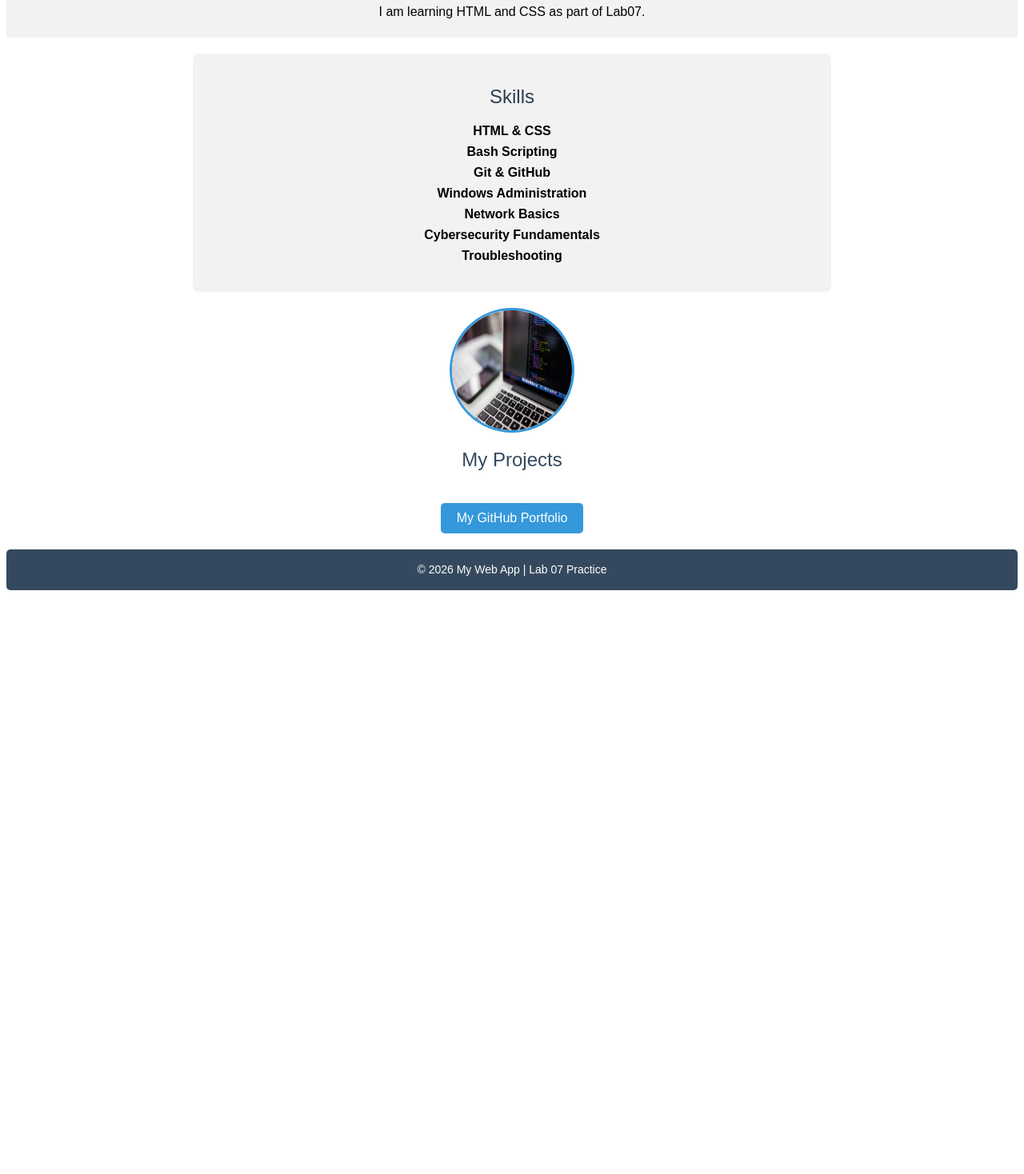
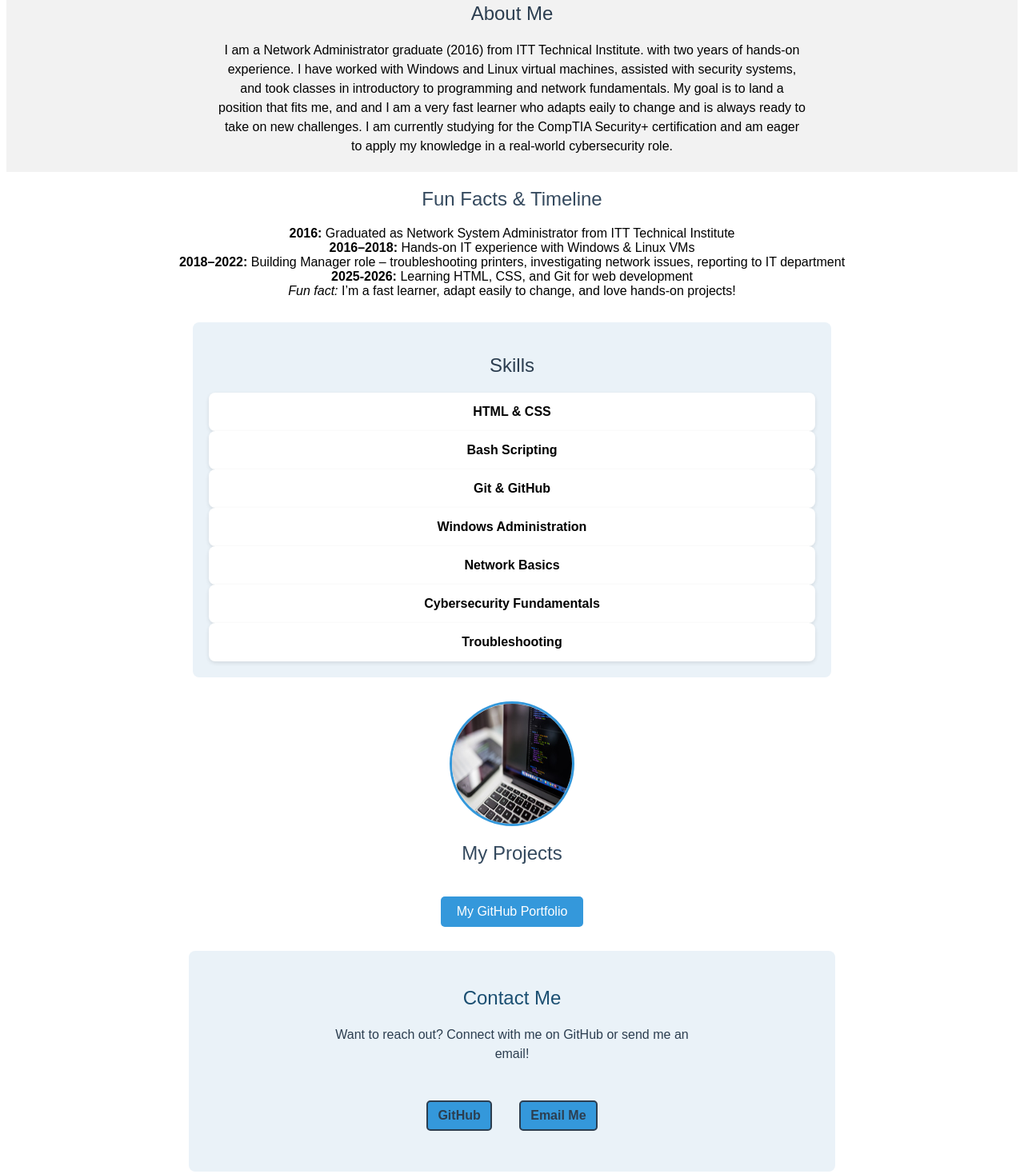
Before and after one commit to WockTechJM/home-it-labs, a plain HTML site: page 07-WebApp/profile.html in a window 1280 px wide. Shown: the part 470-1938 px from the top of the page at 80% size. Before the commit the page ends 1228 px from the top, so only its background shows below. Drawn offline with Linux system fonts and the light colour scheme.

Commit message:
Update files

```diff
--- a/07-WebApp/profile.html
+++ b/07-WebApp/profile.html
@@ -6,10 +6,12 @@
 </head>
 <body>
 
-    <div class="header-section">
+<div class="header-section">
     <h1>My Web App Profile</h1>
-    <h2> Learning HTML and CSS</h2>
-    <p>This page is part of my Lab 07-WebApp folder. I am practicing HTML structure and styling.</p>
+    <h2>Learning HTML and CSS</h2>
+    <p>Hello, I'm Jayla an inspiring cybersecurity professional with a background in IT Fundamentals.
+        I'm learning web development through practical exercises in HTML, CSS, and Git.
+        This page showcases my skills, labs, and projects as I continue building my portfolio.</p>
 
 </div>
 
@@ -17,20 +19,37 @@
 
     <div class="about">
         <h2>About Me</h2>
-        <p>I am learning HTML and CSS as part of Lab07.</p>
+        <p>
+            I am a Network Administrator graduate (2016) from ITT Technical Institute. with two years of hands-on experience.
+            I have worked with Windows and Linux virtual machines, assisted with security systems, and took classes
+            in introductory to programming and network fundamentals. My goal is to land a position that fits me, and
+            and I am a very fast learner who adapts eaily to change and is always ready to take on new challenges. I am
+            currently studying for the CompTIA Security+ certification and am eager to apply my knowledge in a real-world
+             cybersecurity role.
+        </p>
     </div>
+
+   <div class="fun-fact">
+  <h2>Fun Facts & Timeline</h2>
+  <ul>
+    <li><strong>2016:</strong> Graduated as Network System Administrator from ITT Technical Institute</li>
+    <li><strong>2016–2018:</strong> Hands-on IT experience with Windows & Linux VMs</li>
+    <li><strong>2018–2022:</strong> Building Manager role – troubleshooting printers, investigating network issues, reporting to IT department</li>
+    <li><strong>2025-2026:</strong> Learning HTML, CSS, and Git for web development</li>
+    <li><em>Fun fact:</em> I’m a fast learner, adapt easily to change, and love hands-on projects!</li>
+  </ul>
+</div>
 
     <div class="skills">
         <h2>Skills</h2>
-        <ul>
-            <li>HTML & CSS</li>
-            <li>Bash Scripting</li>
-            <li>Git & GitHub</li>
-            <li>Windows Administration</li>
-            <li>Network Basics</li>
-            <li>Cybersecurity Fundamentals</li>
-            <li>Troubleshooting</li>
-        </ul>
+        <div class="skills-cards"></div>
+            <div class="skill-card">HTML & CSS</div>
+            <div class="skill-card">Bash Scripting</div>
+            <div class="skill-card">Git & GitHub</div>
+            <div class="skill-card">Windows Administration</div>
+            <div class="skill-card">Network Basics</div>
+            <div class="skill-card">Cybersecurity Fundamentals</div>
+            <div class="skill-card">Troubleshooting</div>
     </div>
 
     <div class="profile-image">
@@ -44,6 +63,15 @@
         </ul>
     </div>
 
+    <div class="contact-section">
+        <h2>Contact Me</h2>
+        <p>Want to reach out? Connect with me on GitHub or send me an email!</p>
+        <ul>
+            <li><a href="https://github.com/WockTechJM" target="_blank" class="button">GitHub</a></li>
+            <li><a href="mailto:jmcgruder8@gmail.com" class="button">Email Me</a></li>
+        </ul>
+    </div>
+
 <footer class="footer-section">
     <p>&copy; 2026 My Web App | Lab 07 Practice</p>
 </footer>
--- a/07-WebApp/style.css
+++ b/07-WebApp/style.css
@@ -7,7 +7,7 @@ body {
 }
 
 .header-section {
-    background-color: #fdf6e3;
+    background-color: #93c8fc;
     padding: 30px;
     text-align: center;
     border-radius: 8px;
@@ -107,24 +107,72 @@ ul {
     background-color: #2980b9;
     color: white;
 }
-.skills {background-color: #f2f2f2;
+.skills {background-color: #eaf2f8;
     padding: 20px;
     width: 60%;
-    margin: 20px auto;
+    margin: 30px auto;
     border-radius: 8px;
     text-align: center;
 }
 .skills h2 {
     color: #2c3e50;
 }
-.skills ul {
-    list-style-type: none;
-    padding-left: 0;
+
+.skills-cards {
+  display: flex;
+  flex-wrap: wrap;         /* allows multiple rows if needed */
+  justify-content: center; /* center the cards horizontally */
+  gap: 15px;               /* space between cards */
+  margin-top: 15px;
 }
 
-.skills li {
-    margin: 8px 0;
-    font-weight: bold;
+.skill-card {
+  background-color: #ffffff;
+  padding: 15px 20px;
+  border-radius: 8px;
+  box-shadow: 0 2px 5px rgba(0,0,0,0.1);
+  font-weight: bold;
+  min-width: 130px;
+  text-align: center;
+  transition: transform 0.3s, background-color 0.3s;
+}
+
+.skill-card:hover {
+  background-color: #3498db; /* light blue hover */
+  color: white;
+  transform: translateY(-5px);
+}
+
+.contact-section {
+  background-color: #eaf2f8;
+  padding: 25px;
+  width: 60%;
+  margin: 30px auto;
+  border-radius: 8px;
+  text-align: center;
+}
+
+.contact-section h2 { color: #1b4f72; }
+
+.contact-section p { color: #2c3e50; margin-bottom: 15px; }
+
+.contact-section ul { list-style-type: none; padding-left: 0; }
+
+.contact-section li { display: inline-block; margin: 10px 15px; }
+
+.contact-section a.button {
+  text-decoration: none;
+  color: #2c3e50;
+  font-weight: bold;
+  padding: 8px 12px;
+  border: 2px solid #2c3e50;
+  border-radius: 5px;
+  transition: 0.3s;
+}
+
+.contact-section a.button:hover {
+  background-color: #2c3e50;
+  color: white;
 }
 
 .footer-section {
```
